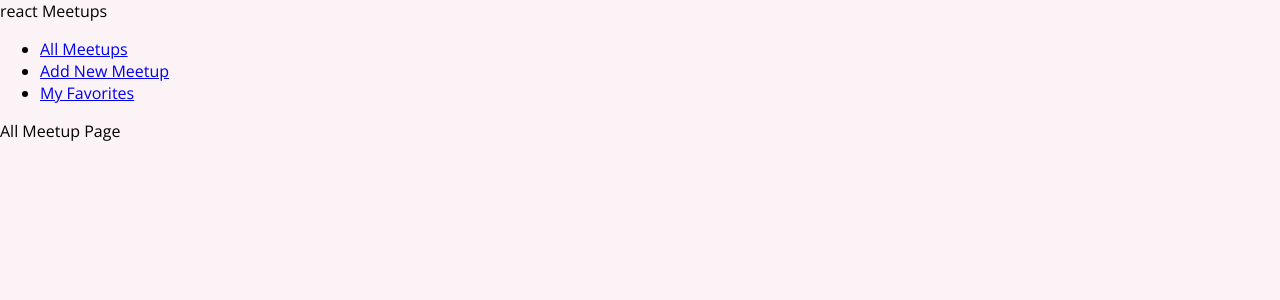
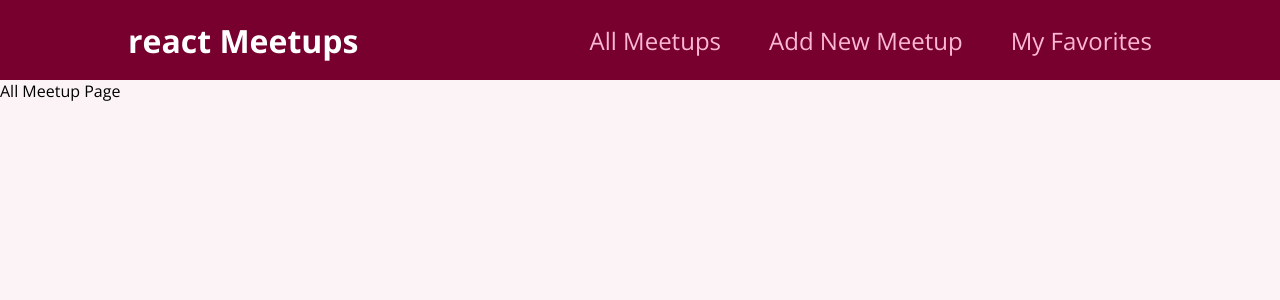
Before and after one commit to mowalky/react-app, a React (Create React App) app: page / in a window 1280 px wide. Shown: the top 300 px of the page. Built offline with nearby package versions, Linux system fonts and the light colour scheme.

Commit message:
scoped css

```diff
--- a/src/components/layout/MainNavigation.js
+++ b/src/components/layout/MainNavigation.js
@@ -1,9 +1,11 @@
 import { Link } from "react-router-dom";
+
+import classes from "./MainNavigation.module.css";
 
 function MainNavigation() {
   return (
-    <header>
-      <div>react Meetups</div>
+    <header className={classes.header}>
+      <div className={classes.logo}>react Meetups</div>
       <nav>
         <ul>
           <li>
--- /dev/null
+++ b/src/components/layout/MainNavigation.module.css
@@ -0,0 +1,47 @@
+.header {
+  width: 100%;
+  height: 5rem;
+  display: flex;
+  align-items: center;
+  justify-content: space-between;
+  background-color: #77002e;
+  padding: 0 10%;
+}
+
+.logo {
+  font-size: 2rem;
+  color: white;
+  font-weight: bold;
+}
+
+.header ul {
+  list-style: none;
+  margin: 0;
+  padding: 0;
+  display: flex;
+  align-items: baseline;
+}
+
+.header li {
+  margin-left: 3rem;
+}
+
+.header a {
+  text-decoration: none;
+  font-size: 1.5rem;
+  color: #fcb8d2;
+}
+
+.header a:hover,
+.header a:active,
+.header a.active {
+  color: white;
+}
+
+.badge {
+  background-color: #cc2062;
+  color: white;
+  border-radius: 12px;
+  padding: 0 1rem;
+  margin-left: 0.5rem;
+}
```
